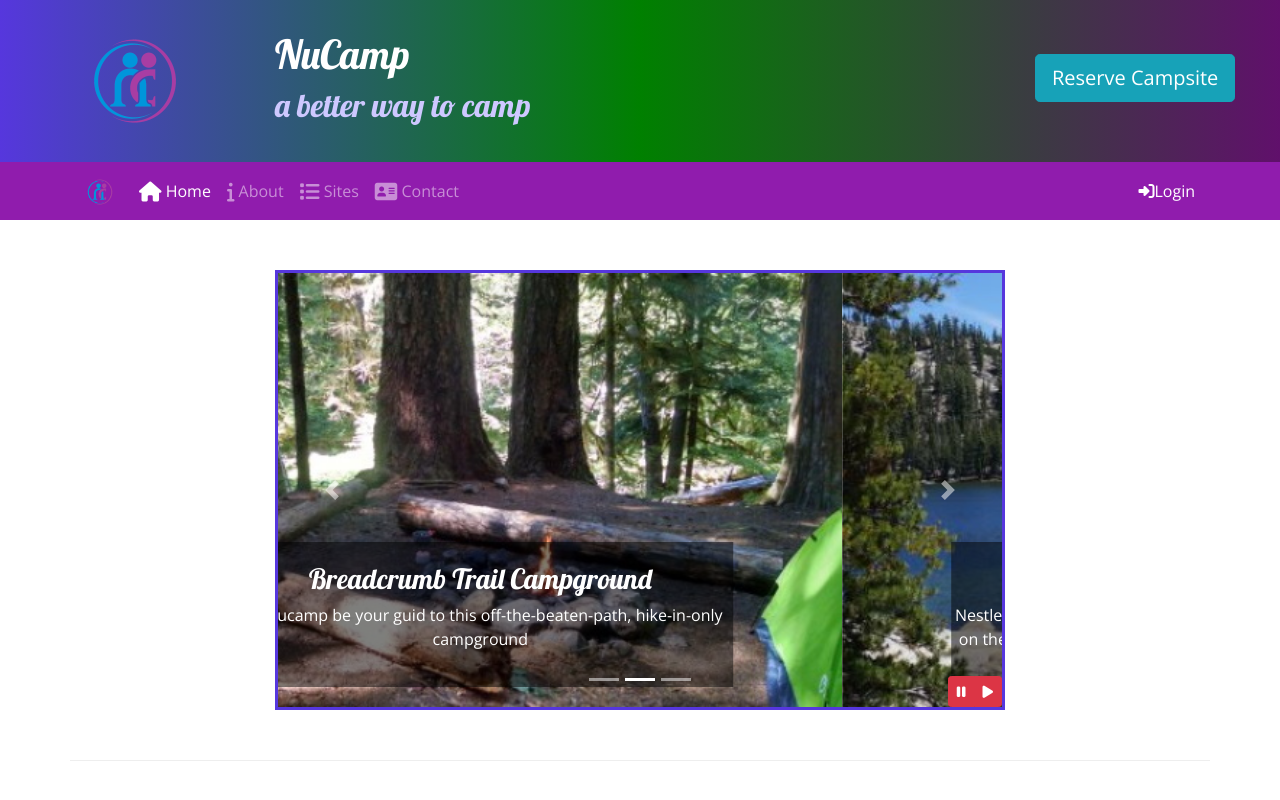
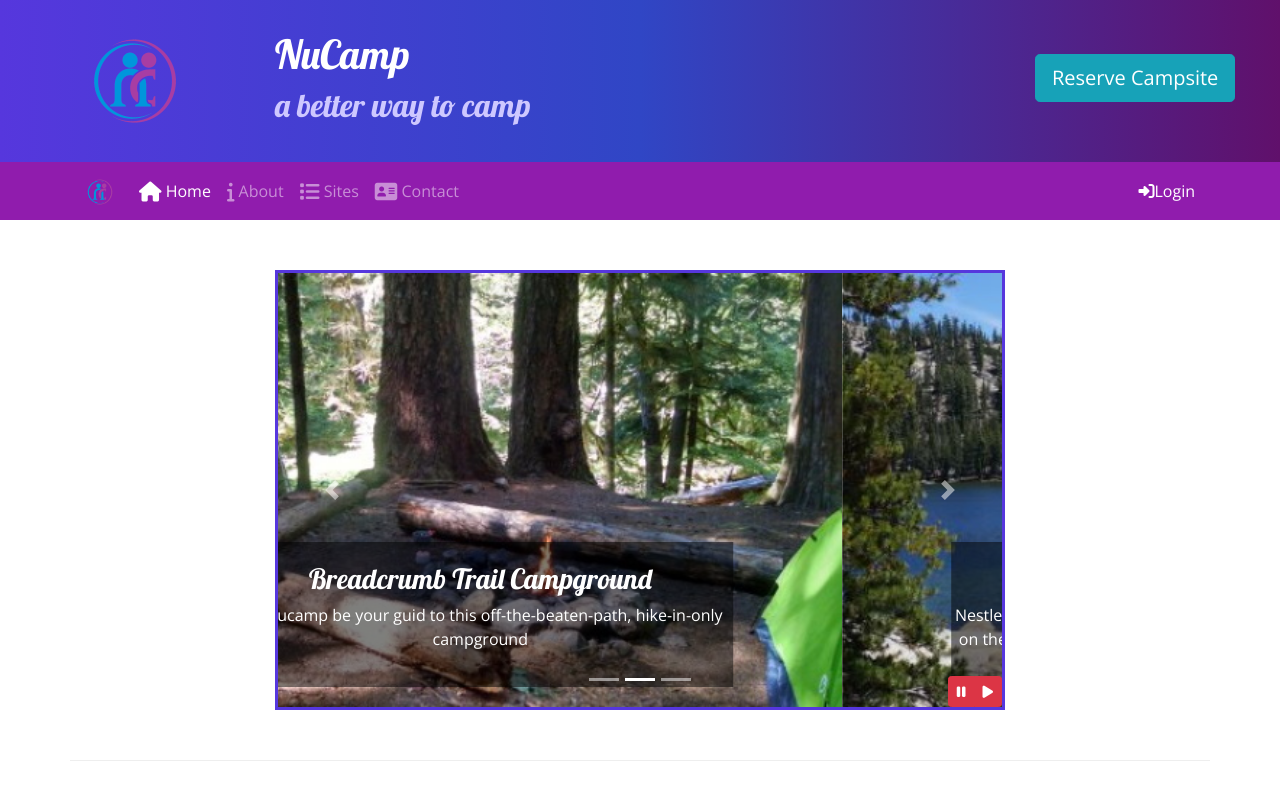
Before and after one commit to Schlags84/git-test2, a website: page index.html in a window 1280 px wide. Shown: the top 800 px of the page. Drawn offline with nearby package versions, Linux system fonts and the light colour scheme; files that its build step writes are made by us from their sources.

Commit message:
Index.html update css

```diff
--- a/css/style.scss
+++ b/css/style.scss
@@ -1,4 +1,4 @@
-$color-primary: green;
+$color-primary: #3046C5;
 $color-secondary: #5637dd;
 $color-pale: #CEC8FF;
 $color-mid: #901CAD;
```
